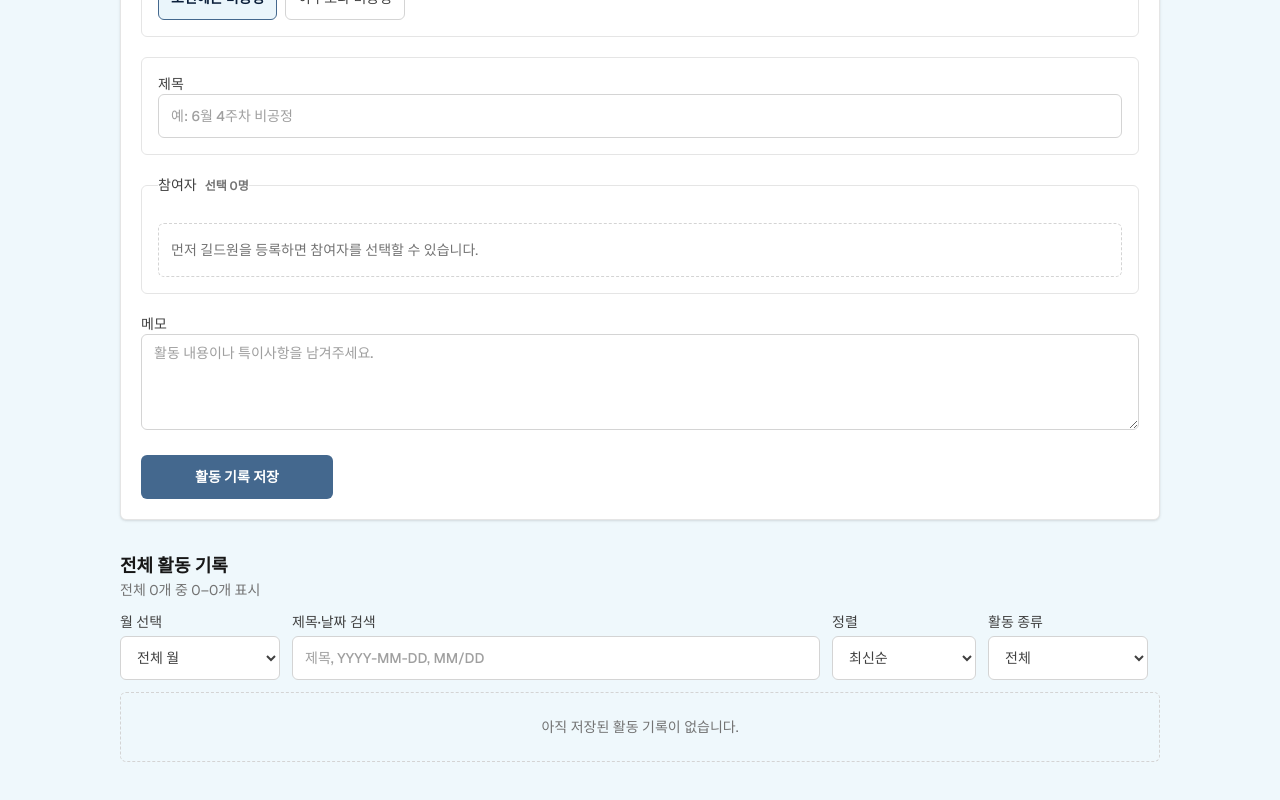
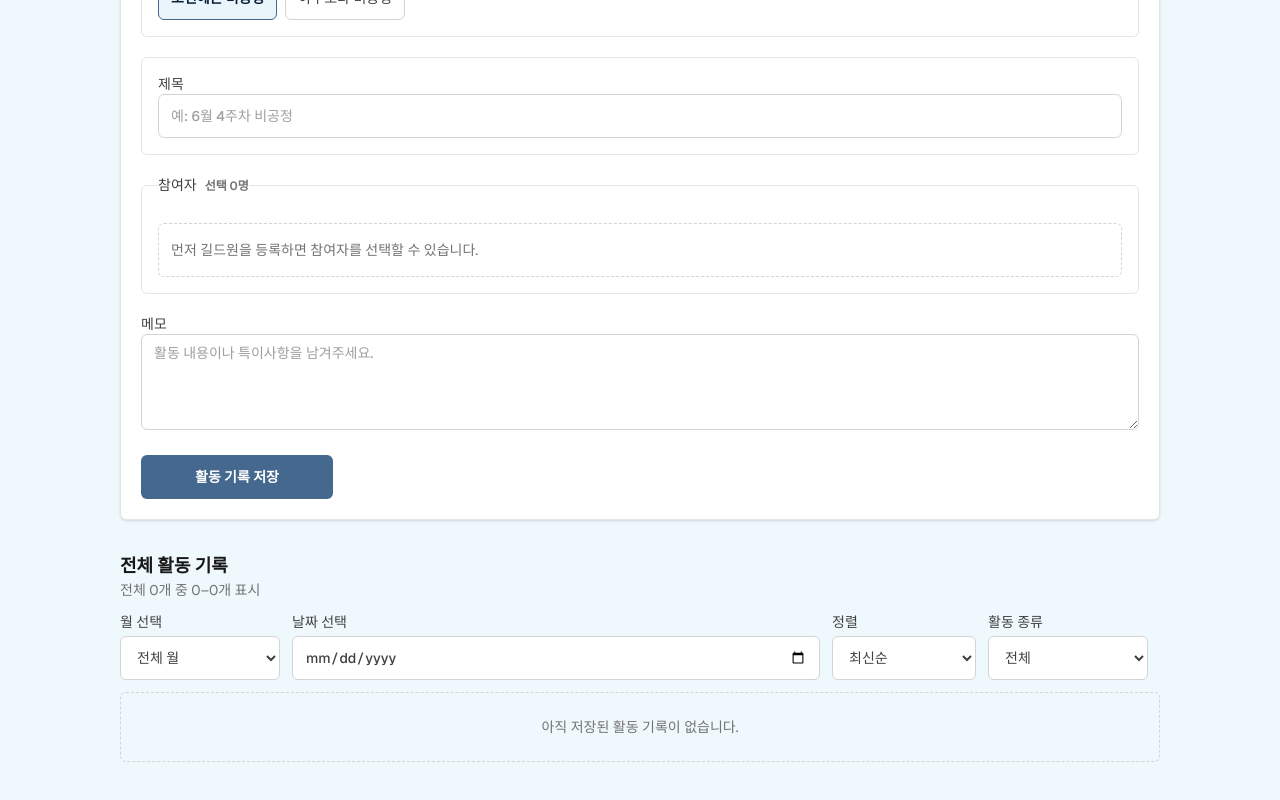
Before and after one commit to HodadockTree/guild-archive, a Next.js app: page /admin in a window 1280 px wide. Shown: the part 489-1289 px from the top of the page. Built offline with nearby package versions, Linux system fonts and the light colour scheme.

Commit message:
fix: 활동 목록을 날짜 필터로 단순화

```diff
--- a/app/admin/page.tsx
+++ b/app/admin/page.tsx
@@ -392,7 +392,7 @@ export default function Home() {
   const [activitySortOrder, setActivitySortOrder] =
     useState<ActivitySortOrder>("latest");
   const [activityMonthFilter, setActivityMonthFilter] = useState("all");
-  const [activitySearch, setActivitySearch] = useState("");
+  const [activityDateFilter, setActivityDateFilter] = useState("");
   const [activityPage, setActivityPage] = useState(1);
   const [activityFeedbackMessage, setActivityFeedbackMessage] = useState("");
   const [editingActivityId, setEditingActivityId] = useState<string | null>(
@@ -590,25 +590,16 @@ export default function Home() {
       : sortedActivities.filter(
           (activity) => getVisibleActivityType(activity.type) === activityFilter,
         );
-  const activitySearchKeyword = activitySearch.trim().toLocaleLowerCase("ko");
-  const shortDateSearchMatch = /^(\d{2})\/(\d{2})$/.exec(
-    activitySearchKeyword,
-  );
-  const activityDateSearchKeyword = shortDateSearchMatch
-    ? `-${shortDateSearchMatch[1]}-${shortDateSearchMatch[2]}`
-    : activitySearchKeyword;
   const filteredActivities = typeFilteredActivities.filter((activity) => {
     const matchesMonth =
       activityMonthFilter === "all" ||
       activity.date.startsWith(activityMonthFilter);
-    const matchesSearch =
-      !activitySearchKeyword ||
-      activity.date.includes(activityDateSearchKeyword) ||
-      (activity.title ?? "")
-        .toLocaleLowerCase("ko")
-        .includes(activitySearchKeyword);
-
-    return matchesMonth && matchesSearch;
+    const matchesDate =
+      !activityDateFilter ||
+      (activity.date <= activityDateFilter &&
+        (activity.endDate ?? activity.date) >= activityDateFilter);
+
+    return matchesMonth && matchesDate;
   });
   const maxFilteredParticipantCount = filteredActivities.reduce(
     (maxCount, activity) => Math.max(maxCount, activity.participantIds.length),
@@ -617,6 +608,17 @@ export default function Home() {
   const activityMonthOptions = Array.from(
     new Set(activities.map((activity) => activity.date.slice(0, 7))),
   ).sort((a, b) => b.localeCompare(a));
+  const selectedActivityMonthParts = activityMonthFilter
+    .split("-")
+    .map(Number);
+  const activityDateFilterMin = activityMonthFilter === "all"
+    ? undefined
+    : `${activityMonthFilter}-01`;
+  const activityDateFilterMax = activityMonthFilter === "all"
+    ? undefined
+    : new Date(
+        Date.UTC(selectedActivityMonthParts[0], selectedActivityMonthParts[1], 0),
+      ).toISOString().slice(0, 10);
   const activityTotalPages = Math.max(
     1,
     Math.ceil(filteredActivities.length / ACTIVITY_PAGE_SIZE),
@@ -635,7 +637,7 @@ export default function Home() {
   );
   const hasActiveActivityFilters =
     activityMonthFilter !== "all" ||
-    activitySearch.trim() !== "" ||
+    activityDateFilter !== "" ||
     activitySortOrder !== "latest" ||
     activityFilter !== "all";
   const selectedMemberActivities = selectedHistoryMember
@@ -2682,6 +2684,7 @@ export default function Home() {
                 value={activityMonthFilter}
                 onChange={(event) => {
                   setActivityMonthFilter(event.target.value);
+                  setActivityDateFilter("");
                   setActivityPage(1);
                 }}
               >
@@ -2694,14 +2697,16 @@ export default function Home() {
               </select>
             </label>
             <label className="flex flex-col gap-1 text-sm font-medium text-neutral-700 sm:col-span-2 lg:col-span-3 xl:col-span-1">
-              <span className="h-5">제목·날짜 검색</span>
+              <span className="h-5">날짜 선택</span>
               <input
                 className="ui-focus-ring min-h-11 w-full rounded-md border border-neutral-300 bg-white px-3 py-2 text-sm"
-                type="search"
-                placeholder="제목, YYYY-MM-DD, MM/DD"
-                value={activitySearch}
+                min={activityDateFilterMin}
+                max={activityDateFilterMax}
+                onClick={openNativePicker}
+                type="date"
+                value={activityDateFilter}
                 onChange={(event) => {
-                  setActivitySearch(event.target.value);
+                  setActivityDateFilter(event.target.value);
                   setActivityPage(1);
                 }}
               />
@@ -2748,7 +2753,7 @@ export default function Home() {
                 className="ui-focus-ring min-h-11 w-full rounded-md border border-[var(--border)] bg-white px-3 text-sm font-medium text-[var(--text-secondary)] hover:bg-[var(--surface-muted)] sm:col-span-2 lg:col-span-2 lg:w-auto lg:justify-self-end xl:col-span-1"
                 onClick={() => {
                   setActivityMonthFilter("all");
-                  setActivitySearch("");
+                  setActivityDateFilter("");
                   setActivitySortOrder("latest");
                   setActivityFilter("all");
                   setActivityPage(1);
```
